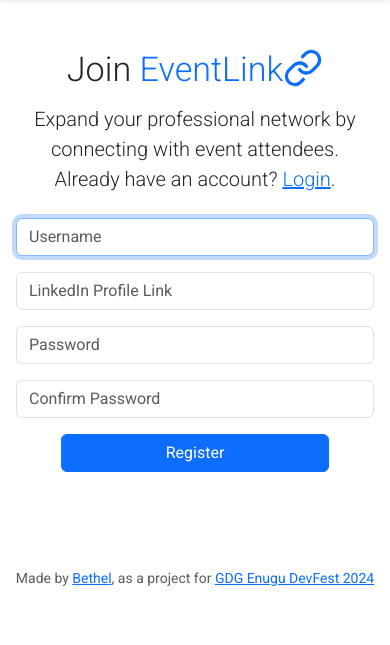
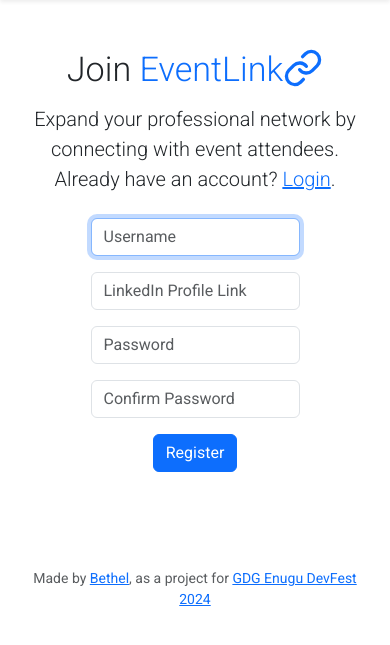
Before and after one commit to bethel1889/event_hive, a Flask app: page /register in a window 390 px wide. Shown: the part 90-735 px from the top of the page. Run offline with Flask 3, Linux system fonts and the light colour scheme; some libraries are stand-ins or nearby versions.

Commit message:
Changed the input field size in register and login page, fixed theb bug that asked for a profile link even when it was provided in register and edit_profile pages, fixed button placement in index.html, fixed the bug that did not show names properly in mates page

```diff
--- a/templates/edit_profile.html
+++ b/templates/edit_profile.html
@@ -28,7 +28,7 @@
     <div class="mb-3">
       <label for="profile_link" class="form-label fw-bold">LinkedIn URL</label>
       <input
-        type="url"
+        type="text"
         class="form-control"
         id="profile_link"
         name="profile_link"
--- a/templates/index.html
+++ b/templates/index.html
@@ -59,8 +59,10 @@
 
   <!-- Call-to-Action Buttons for Logged-In Users -->
   <div class="text-center">
-    <a href="/rooms" class="btn btn-primary btn-lg me-3">Join Event Rooms</a>
-    <a href="/mates" class="btn btn-secondary btn-lg">View Event Mates</a>
+    <a href="/rooms" class="btn btn-primary btn-lg mx-2 my-3"
+      >Join Event Rooms</a
+    >
+    <a href="/mates" class="btn btn-secondary btn-lg mx-2">View Event Mates</a>
   </div>
 </div>
 {% endblock %}
--- a/templates/layout.html
+++ b/templates/layout.html
@@ -119,12 +119,15 @@
 
     <!-- Footer -->
     <footer class="mt-5">
-      <p class="mb-3 small text-center text-muted">
-        Made by <a class="footer-link" href="">Bethel</a>, as a project for
+      <p class="mb-3 mx-3 small text-center text-muted">
+        Made by
         <a
           class="footer-link"
-          href="https://cs50.harvard.edu/x/2024/"
+          href="https://bethel1889.github.io/pandora/"
           target="_blank"
+          >Bethel</a
+        >, as a project for
+        <a class="footer-link" href="https://devfestenugu.com/" target="_blank"
           >GDG Enugu DevFest 2024</a
         >
       </p>
--- a/templates/mates.html
+++ b/templates/mates.html
@@ -49,7 +49,7 @@ main %}
         {% for mate in mates %}
         <tr>
           <td>{{ loop.index }}</td>
-          <td>{{ mate.name }}</td>
+          <td>{{ mate.user_name }}</td>
           <td>{{ mate.room }}</td>
           <td>
             {% if mate.status == 0 %}Event mate{% else %}Connection{% endif %}
--- a/templates/register.html
+++ b/templates/register.html
@@ -32,7 +32,7 @@ main %}
       id="username"
       autocomplete="off"
       autofocus
-      class="form-control"
+      class="form-control mx-auto w-auto"
       name="username"
       placeholder="Username"
       type="text"
@@ -46,7 +46,7 @@ main %}
     >
     <input
       id="profile_link"
-      class="form-control"
+      class="form-control mx-auto w-auto"
       name="profile_link"
       placeholder="LinkedIn Profile Link"
       type="text"
@@ -59,7 +59,7 @@ main %}
     <label for="password" class="form-label visually-hidden">Password</label>
     <input
       id="password"
-      class="form-control"
+      class="form-control mx-auto w-auto"
       name="password"
       placeholder="Password"
       type="password"
@@ -73,7 +73,7 @@ main %}
     >
     <input
       id="confirmation"
-      class="form-control"
+      class="form-control mx-auto w-auto"
       name="confirmation"
       placeholder="Confirm Password"
       type="password"
@@ -81,12 +81,6 @@ main %}
       aria-label="Confirm Password"
     />
   </div>
-  <button
-    class="btn btn-primary"
-    style="width: 75%; margin: 0 auto"
-    type="submit"
-  >
-    Register
-  </button>
+  <button class="btn btn-primary" type="submit">Register</button>
 </form>
 {% endblock %}
```
Also changed, not shown: templates/login.html (+3 -9 lines), templates/view_room.html (added, +34 -0 lines), database/eventlink.db, 2 other files.
